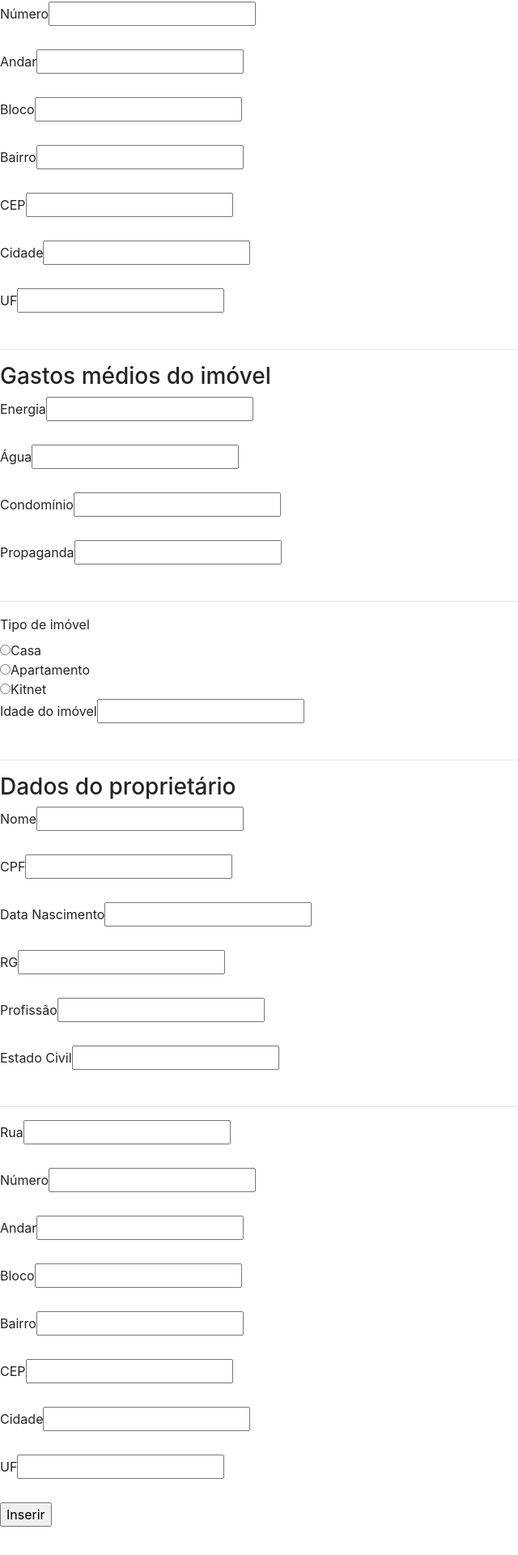
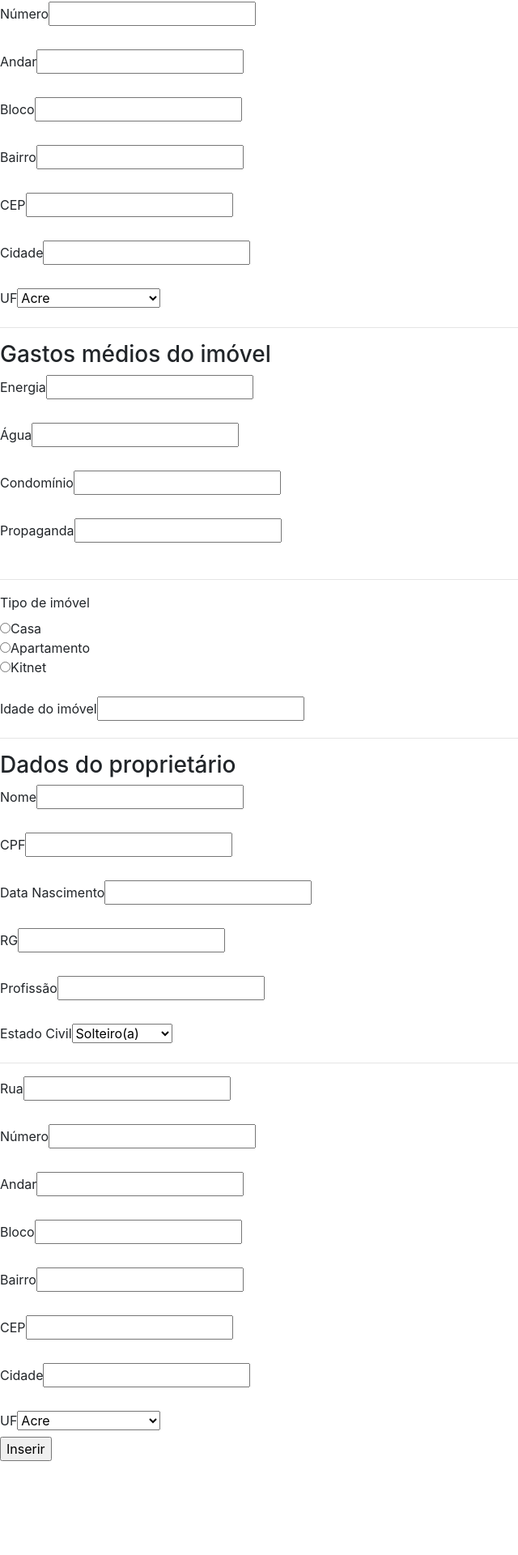
Before and after one commit to cmlins/projeto_imobiliaria, an Angular app in the folder Front-end/: page / in a window 1280 px wide. Shown: the part 217-2137 px from the top of the page at 81% size, without its empty margins (0-640 px from the left). After the commit the page ends 2069 px from the top, so only its background shows below. Built offline with nearby package versions, Linux system fonts and the light colour scheme; no server answers.

Commit message:
update html do cadastro imóvel

```diff
--- a/Front-end/src/app/app.component.html
+++ b/Front-end/src/app/app.component.html
@@ -47,7 +47,35 @@
     <label>Cidade</label>
     <input #cidade_imovel type="text" id="cidade_imovel"> <br><br>
     <label>UF</label>
-    <input #uf_imovel type="text" id="uf_imovel"> <br><br>
+    <select #uf_imovel name="estados-brasil">
+      <option value="AC">Acre</option>
+      <option value="AL">Alagoas</option>
+      <option value="AP">Amapá</option>
+      <option value="AM">Amazonas</option>
+      <option value="BA">Bahia</option>
+      <option value="CE">Ceará</option>
+      <option value="DF">Distrito Federal</option>
+      <option value="ES">Espírito Santo</option>
+      <option value="GO">Goiás</option>
+      <option value="MA">Maranhão</option>
+      <option value="MT">Mato Grosso</option>
+      <option value="MS">Mato Grosso do Sul</option>
+      <option value="MG">Minas Gerais</option>
+      <option value="PA">Pará</option>
+      <option value="PB">Paraíba</option>
+      <option value="PR">Paraná</option>
+      <option value="PE">Pernambuco</option>
+      <option value="PI">Piauí</option>
+      <option value="RJ">Rio de Janeiro</option>
+      <option value="RN">Rio Grande do Norte</option>
+      <option value="RS">Rio Grande do Sul</option>
+      <option value="RO">Rondônia</option>
+      <option value="RR">Roraima</option>
+      <option value="SC">Santa Catarina</option>
+      <option value="SP">São Paulo</option>
+      <option value="SE">Sergipe</option>
+      <option value="TO">Tocantins</option>
+    </select>
     <hr>
     <h3>Gastos médios do imóvel</h3>
     <label>Energia</label>
@@ -62,9 +90,9 @@
     <label>Tipo de imóvel</label><br>
     <input #tipo type="radio" id="tipo" value="1">Casa<br>
     <input #tipo type="radio" id="tipo" value="2">Apartamento<br>
-    <input #tipo type="radio" id="tipo" value="3">Kitnet<br>
+    <input #tipo type="radio" id="tipo" value="3">Kitnet<br><br>
     <label>Idade do imóvel</label>
-    <input #idade type="text" id="idade" /> <br><br>
+    <input #idade type="text" id="idade" /> <br>
     <hr>
     <h3>Dados do proprietário</h3>
     <label>Nome</label>
@@ -78,7 +106,14 @@
     <label>Profissão</label>
     <input #profissao type="text" id="profissao"> <br><br>
     <label>Estado Civil</label>
-    <input #estado_civil type="text" id="estado_civil" /> <br><br>
+    <select #estado_civil name="estado_civil">
+      <option value="solteiro">Solteiro(a)</option>
+      <option value="casado">Casado(a)</option>
+      <option value="separado">Separado(a)</option>
+      <option value="divorciado">Divorciado(a)</option>
+      <option value="viuvo">Viúvo(a)</option>
+      <option value="amasiado">Amasiado(a)</option>
+  </select>
     <hr>
     <label>Rua</label>
     <input #rua_prop type="text" id="rua_prop"> <br><br>
@@ -95,7 +130,35 @@
     <label>Cidade</label>
     <input #cidade_prop type="text" id="cidade_prop"> <br><br>
     <label>UF</label>
-    <input #uf_prop type="text" id="uf_prop"> <br><br>
+    <select #uf_prop name="estados-brasil">
+      <option value="AC">Acre</option>
+      <option value="AL">Alagoas</option>
+      <option value="AP">Amapá</option>
+      <option value="AM">Amazonas</option>
+      <option value="BA">Bahia</option>
+      <option value="CE">Ceará</option>
+      <option value="DF">Distrito Federal</option>
+      <option value="ES">Espírito Santo</option>
+      <option value="GO">Goiás</option>
+      <option value="MA">Maranhão</option>
+      <option value="MT">Mato Grosso</option>
+      <option value="MS">Mato Grosso do Sul</option>
+      <option value="MG">Minas Gerais</option>
+      <option value="PA">Pará</option>
+      <option value="PB">Paraíba</option>
+      <option value="PR">Paraná</option>
+      <option value="PE">Pernambuco</option>
+      <option value="PI">Piauí</option>
+      <option value="RJ">Rio de Janeiro</option>
+      <option value="RN">Rio Grande do Norte</option>
+      <option value="RS">Rio Grande do Sul</option>
+      <option value="RO">Rondônia</option>
+      <option value="RR">Roraima</option>
+      <option value="SC">Santa Catarina</option>
+      <option value="SP">São Paulo</option>
+      <option value="SE">Sergipe</option>
+      <option value="TO">Tocantins</option>
+    </select>
 </div>
 
 <div style="width: 125px;">
```
